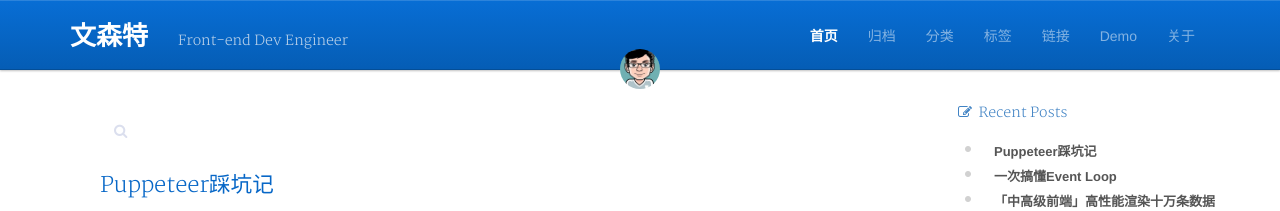
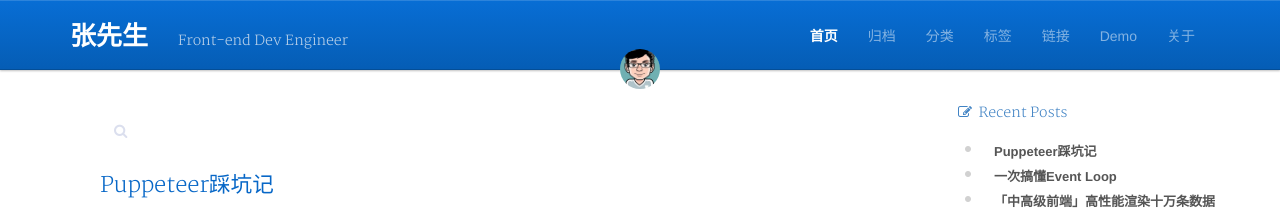
Before and after one commit to zjbiem/blog, a Jekyll site: the page built from index.html, in a window 1280 px wide and 900 px high. Shown: the top 211 px of the window. Built offline with Jekyll 4.4.1, drawn with Linux system fonts in a browser that asks for light colours; the list of posts is cut into pages by our own code; a style sheet for code colours, icons or effects is not loaded.

Commit message:
Update _config.yml

```diff
--- a/_config.yml
+++ b/_config.yml
@@ -6,10 +6,10 @@
 # 'jekyll serve'. If you change this file, please restart the server process.
 
 # Site settings
-title: 文森特
+title: 张先生
 brief-intro: Front-end Dev Engineer
 baseurl: "" # the subpath of your site, e.g. /blog
-url: "http://vincentzhang.site" # the base hostname & protocol for your site
+url: "http://zjbiem.site" # the base hostname & protocol for your site
 
 permalink: /:year/:month/:day/:title/
 
@@ -17,7 +17,7 @@
 twitter_username: likonion
 facebook_username:
 github_username:  likonion
-email: likonion@outlook.com
+email: zjbiem@qq.com
 weibo_username:
 zhihu_username:
 linkedIn_username:
@@ -28,9 +28,9 @@
 # comments
 # two ways to comment, only choose one, and use your own short name
 # 两种评论插件，选一个就好了，使用自己的 short_name
-# disqus_shortname: likonion
+# disqus_shortname: zjbiem
 # gitment:
-#     owner: likonion
+#     owner: zjbiem
 #     repo: blog-comment
 #     oauth:
 #         client_id: e8a59aafd9ef5ed8c771
```
